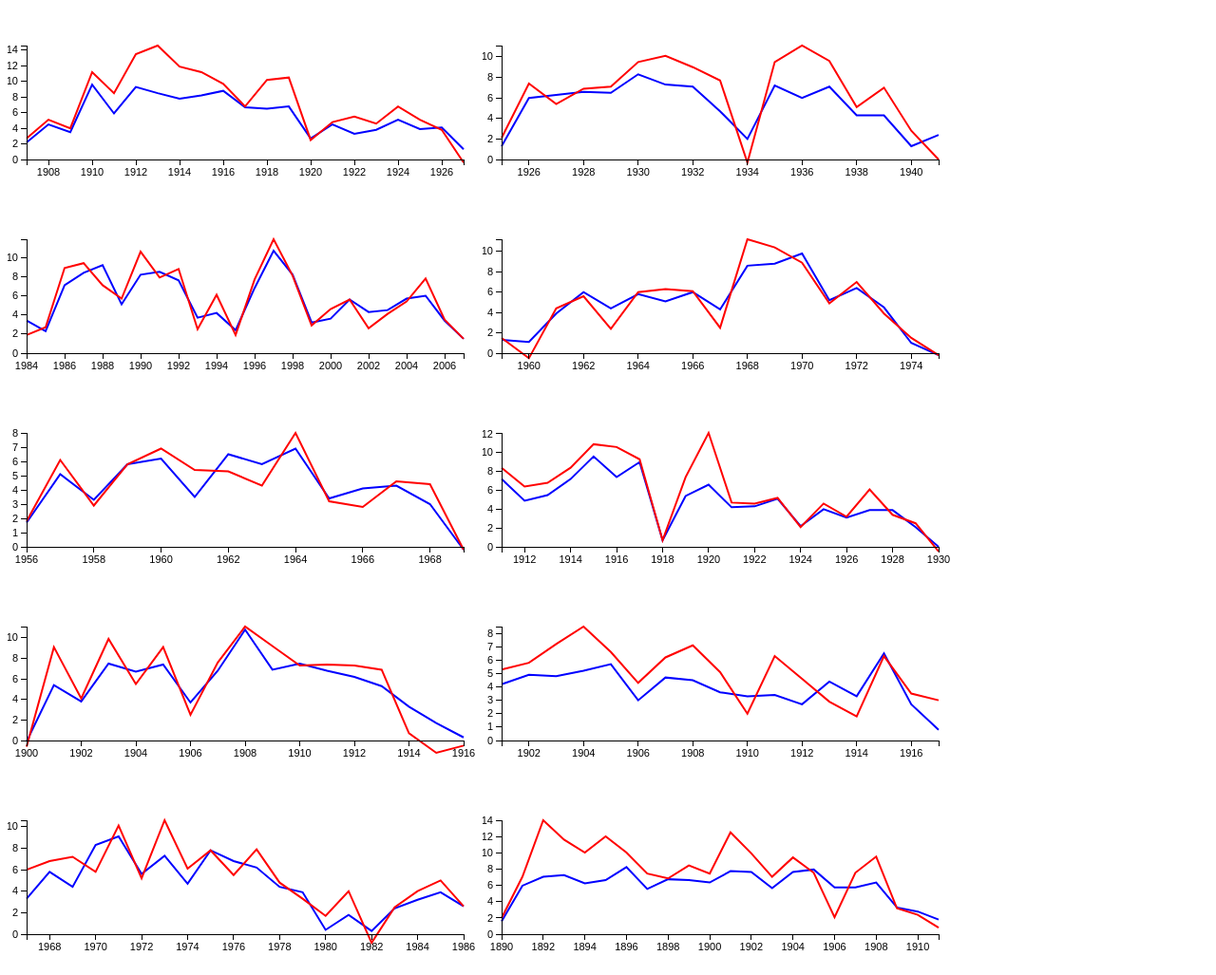
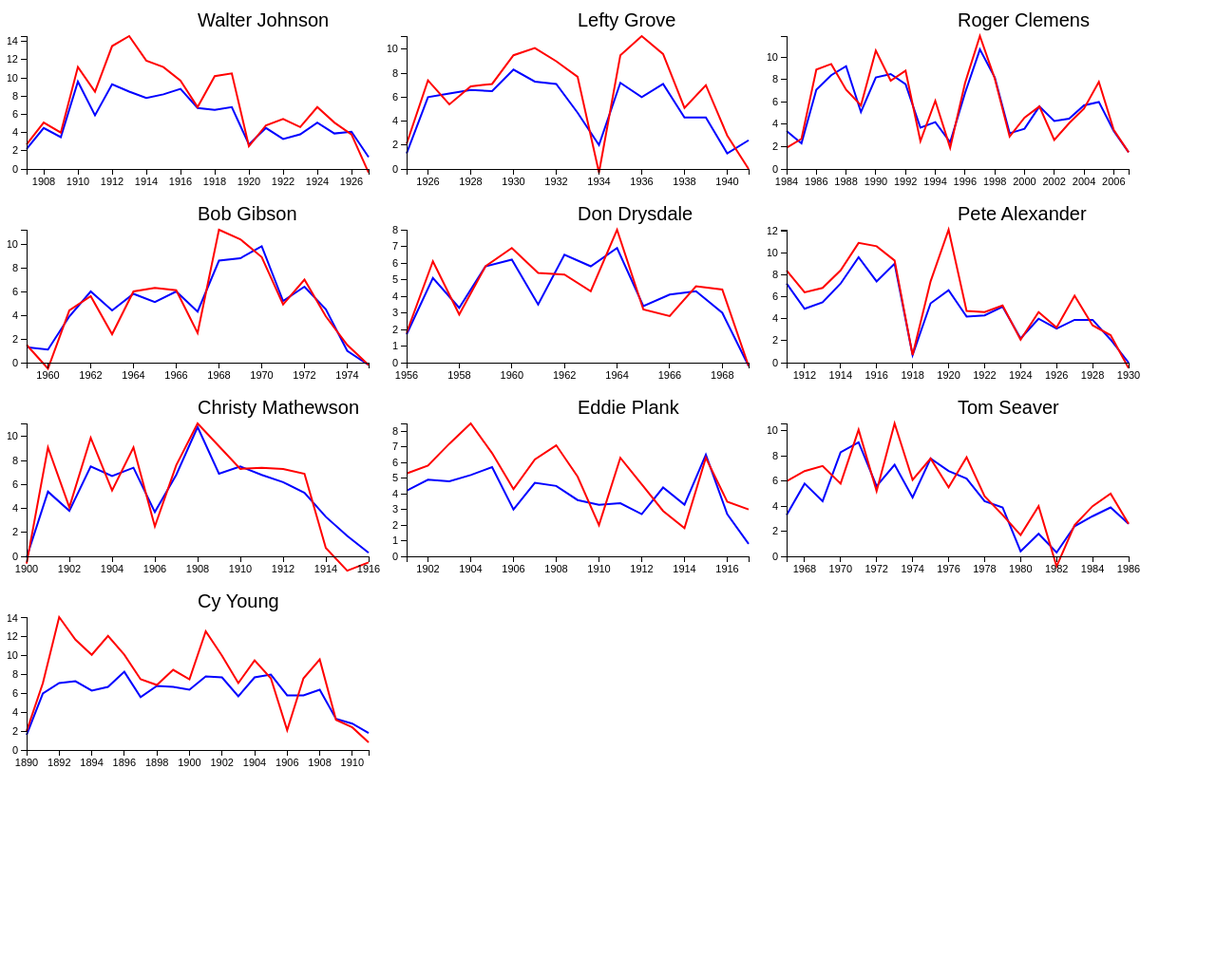
Before and after one commit to elishayer/MLB-Visualization-Challenge, a plain HTML site: page index.html in a window 1280 px wide. Shown: the whole page at 95% size. After the commit the page ends 832 px from the top, so only its background shows below. Drawn offline with Linux system fonts and the light colour scheme.

Commit message:
Centered titles

```diff
--- a/css/style.css
+++ b/css/style.css
@@ -14,3 +14,8 @@
     font-family: sans-serif;
     font-size: 11px;
 }
+
+.title {
+    font-family: sans-serif;
+    font-size: 20px;
+}
--- a/js/main.js
+++ b/js/main.js
@@ -10,11 +10,12 @@
 // ---------------------------------------- Constants
 
 // SVG size
-var WIDTH = 500;
+var WIDTH = 400;
 var HEIGHT = 200;
 
 // padding values
-var VERTICAL_PADDING = 40;
+var BOTTOM_PADDING = 30;
+var TOP_PADDING = 30;
 var HORIZONTAL_PADDING = 20;
 
 // approximate number of ticks on the WAR axis
@@ -24,6 +25,9 @@ var WAR_TICKS = 7;
 var LINE_WIDTH = 2;
 var FIP_WAR_COLOR = 'blue';
 var RA9_WAR_COLOR = 'red';
+
+// Text specifications
+var TITLE_SIZE = 20; // set in the .title class in the css file
 
 // ---------------------------------------- Visualization
 
@@ -40,7 +44,7 @@ for (var i = 0; i < pitcherDataProcessed.length; i++) {
 	// a scale for WAR from 0 to the highest WAR value
 	var warScale = d3.scale.linear()
 					 .domain([0, d3.max(pitcherDataProcessed[i].records, function(d) { return d.WARfip > d.WARra9 ? d.WARfip : d.WARra9; })])
-					 .range([HEIGHT - VERTICAL_PADDING, VERTICAL_PADDING]);
+					 .range([HEIGHT - BOTTOM_PADDING, TOP_PADDING]);
 
 	// a scale for the years spanning the full set of years
 	var yearScale = d3.scale.linear()
@@ -79,7 +83,7 @@ for (var i = 0; i < pitcherDataProcessed.length; i++) {
 
 	svg.append('g')
 		.attr('class', 'axis')
-		.attr('transform', 'translate(0,' + (HEIGHT - VERTICAL_PADDING) + ')')
+		.attr('transform', 'translate(0,' + (HEIGHT - BOTTOM_PADDING) + ')')
 		.call(yearAxis);
 
 	// vertical WAR axis
@@ -92,4 +96,13 @@ for (var i = 0; i < pitcherDataProcessed.length; i++) {
 		.attr('class', 'axis')
 		.attr('transform', 'translate(' + HORIZONTAL_PADDING +',0)')
 		.call(warAxis);
+
+	// -------------------- Title
+	var title = svg.append('text')
+		.attr('class', 'title')
+		.attr('y', TITLE_SIZE)
+		.text(pitcherDataProcessed[i].name);
+
+	// center the title
+	title.attr('x', (WIDTH - $(title[0][0]).width()) / 2);
 }
```
